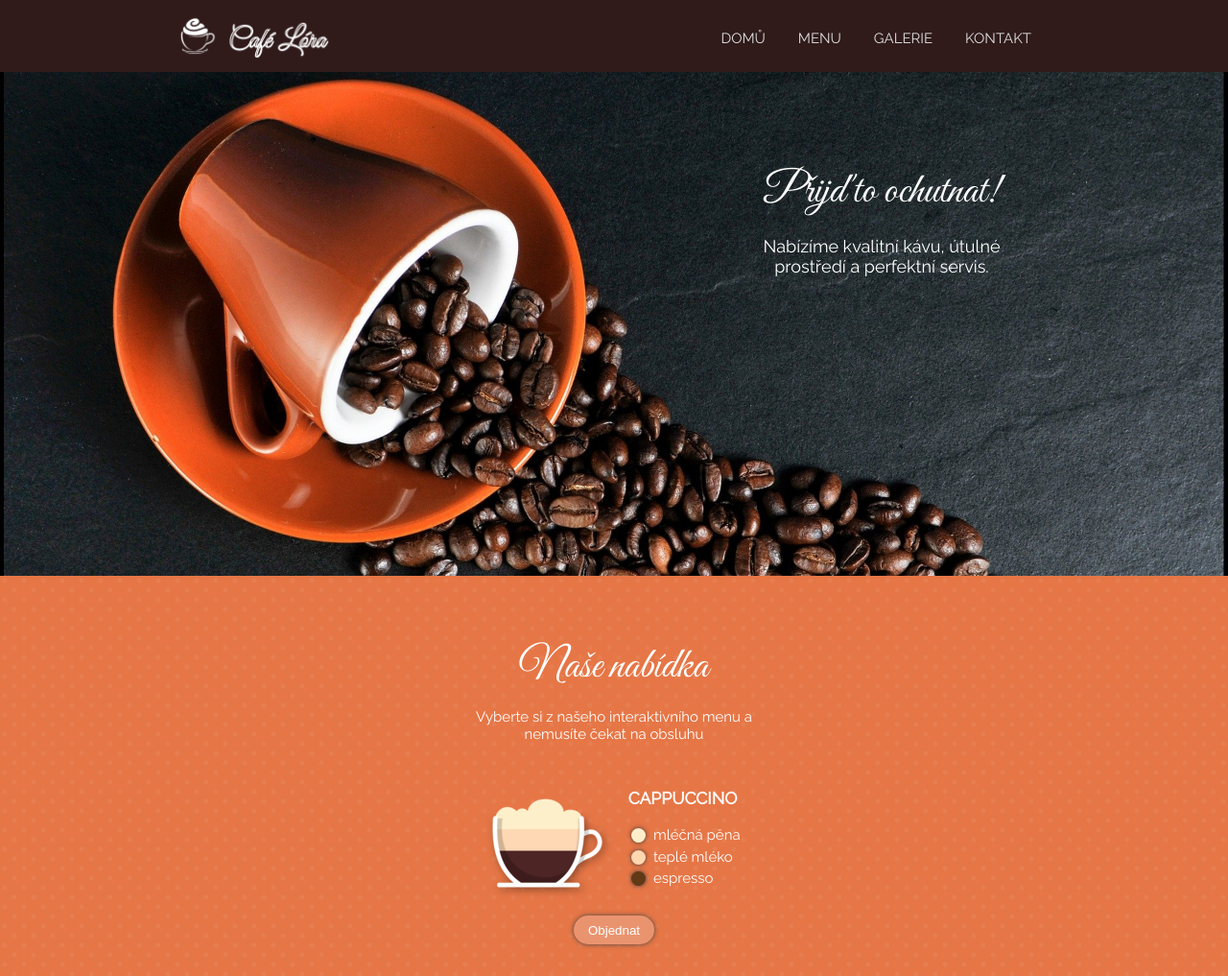
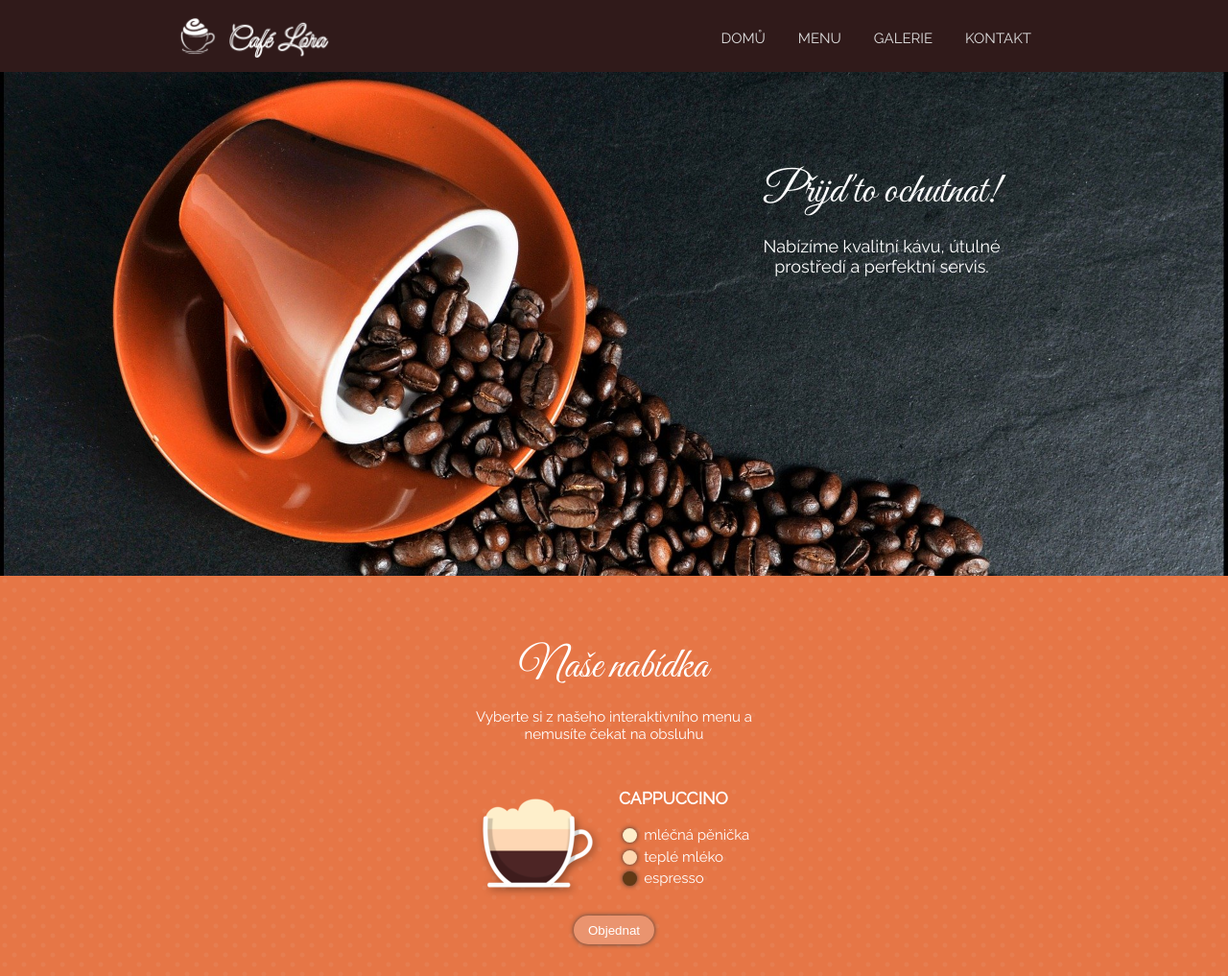
Before and after one commit to KristynRiho/cafelora, a website built with webpack: page src/index.html in a window 1280 px wide. Shown: the top 1017 px of the page at 96% size. Built offline with nearby package versions, Linux system fonts and the light colour scheme.

Commit message:
5.část - hotovo

```diff
--- /dev/null
+++ b/src/Layer/index.js
@@ -0,0 +1,10 @@
+import './style.css';
+
+export const Layer = (props) => {
+  return `
+  <div class="layer">
+  <div class="layer__color" style="background-color: ${props.color}"></div>
+  <div class="layer__label">${props.label}</div>
+  </div>
+  `;
+};
--- /dev/null
+++ b/src/Layer/style.css
@@ -0,0 +1,20 @@
+.layer {
+  display: flex;
+  padding: 0.25rem;
+}
+
+.layer__color {
+  width: 1rem;
+  height: 1rem;
+  margin-right: 0.5rem;
+  border-radius: 0.5rem;
+
+  background-color: brown;
+  box-shadow: 0 0 5px #333;
+}
+
+.layer__label {
+  height: 1rem;
+
+  line-height: 1rem;
+}
--- a/src/index.html
+++ b/src/index.html
@@ -44,14 +44,14 @@
               </div>
               <div class="drink__info">
                 <h3>Cappuccino</h3>
-                <div class="layer">
-                  <div
+                <div class="layer-container">
+                  <!-- <div
                     class="layer__color"
                     style="background-color: #feeeca"
                   ></div>
-                  <div class="layer__label">mléčná pěna</div>
+                  <div class="layer__label">mléčná pěna</div> -->
                 </div>
-                <div class="layer">
+                <!-- <div class="layer">
                   <div
                     class="layer__color"
                     style="background-color: #fed7b0"
@@ -65,7 +65,7 @@
                     style="background-color: #613916"
                   ></div>
                   <div class="layer__label">espresso</div>
-                </div>
+                </div> -->
               </div>
             </div>
             <div class="drink__controls">
@@ -97,6 +97,6 @@
       </div>
     </section>
 
-    <script src="/bundle.js"></script>
+    <script src="bundle.js"></script>
   </body>
 </html>
--- a/src/index.js
+++ b/src/index.js
@@ -1,4 +1,6 @@
 import './style.css';
+
+import { Layer } from './Layer/index.js';
 
 //schování navigace a zobrazení
 const navBtnElm = document.querySelector('#nav-btn');
@@ -29,3 +31,64 @@ orderBtnElm.addEventListener('click', () => {
     ordered = false;
   }
 });
+
+//ingredience jako komponenty
+const data = {
+  color: '#feeeca',
+  label: 'mléčná pěnička',
+};
+
+const layerContainerElm = document.querySelector('.layer-container');
+layerContainerElm.innerHTML = Layer(data);
+layerContainerElm.innerHTML += Layer({
+  color: '#fed7b0',
+  label: 'teplé mléko',
+});
+layerContainerElm.innerHTML += Layer({
+  color: '#613916',
+  label: 'espresso',
+});
+
+//seznam ingrediencí
+// const layers = [
+//   {
+//     color: '#feeeca',
+//     label: 'mléčná pěna',
+//   },
+//   {
+//     color: '#fed7b0',
+//     label: 'teplé mléko',
+//   },
+//   {
+//     color: '#613916',
+//     label: 'espresso',
+//   },
+// ];
+
+// layers.forEach((item) => {
+//   layerContainerElm.innerHTML += Layer(item)
+// })
+
+//Nápoj jako komponenta
+// const Drink = (props) => {
+//   const root = document.createElement('div');
+//   root.classList.add('layer-container');
+
+//   return root;
+// };
+
+// const data2 = {
+//   id: 'romano',
+//   name: 'Romano',
+//   ordered: false,
+//   layers: [
+//     {
+//       color: '#fbdf5b',
+//       label: 'citrón',
+//     },
+//     {
+//       color: '#613916',
+//       label: 'espresso',
+//     },
+//   ],
+// };
--- a/src/style.css
+++ b/src/style.css
@@ -210,27 +210,6 @@ nav a:hover {
   background-color: #e67e51;
 }
 
-.layer {
-  display: flex;
-  padding: 0.25rem;
-}
-
-.layer__color {
-  width: 1rem;
-  height: 1rem;
-  margin-right: 0.5rem;
-  border-radius: 0.5rem;
-
-  background-color: brown;
-  box-shadow: 0 0 5px #333;
-}
-
-.layer__label {
-  height: 1rem;
-
-  line-height: 1rem;
-}
-
 .gallery {
   padding-top: 0;
   height: 100vh;
```
Also changed, not shown: src/favicon.ico (added).
